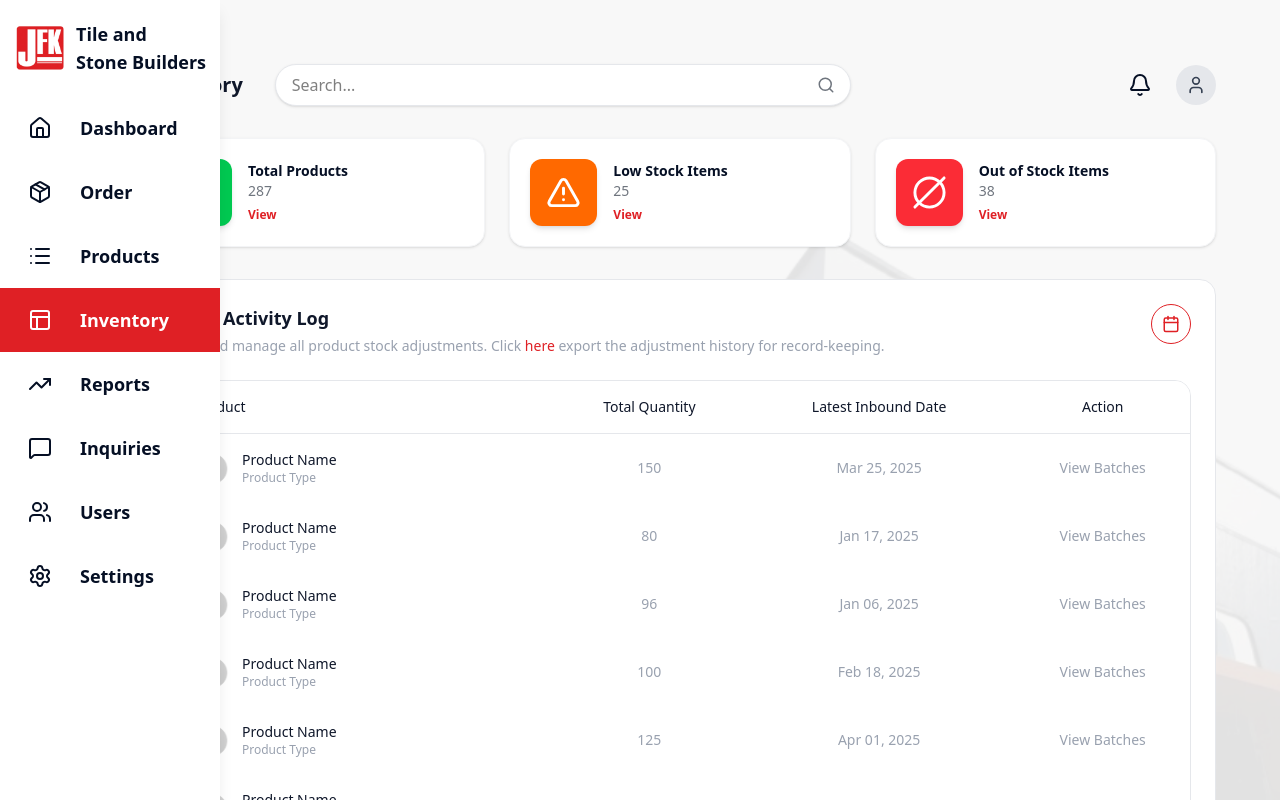
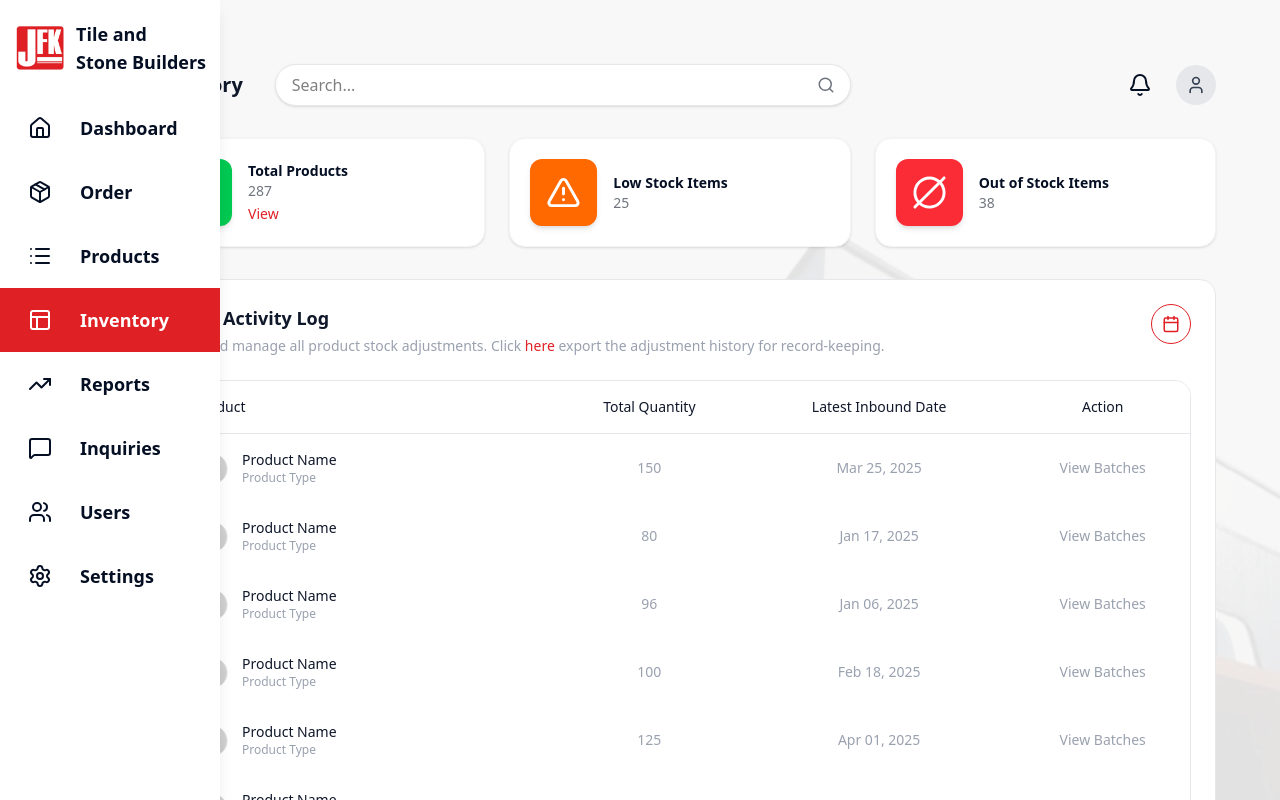
Before and after one commit to MabISayAh/AdminJaFaKa, a React (Vite) app: page /inventory in a window 1280 px wide. Shown: the top 800 px of the page. Built offline with nearby package versions, Linux system fonts and the light colour scheme.

Commit message:
Add files via upload

```diff
--- a/src/components/dashboard/MetricCard.tsx
+++ b/src/components/dashboard/MetricCard.tsx
@@ -1,4 +1,5 @@
 import React from 'react';
+import { useNavigate } from 'react-router-dom';
 import type { LucideIcon } from 'lucide-react';
 
 interface MetricCardProps {
@@ -6,9 +7,14 @@ interface MetricCardProps {
   value: string | number;
   color: string;
   icon: LucideIcon;
+  showView?: boolean;
+  viewPath?: string;
 }
 
-const MetricCard: React.FC<MetricCardProps> = ({ title, value, color, icon: Icon }) => (
+const MetricCard: React.FC<MetricCardProps> = ({ title, value, color, icon: Icon, showView, viewPath }) => {
+  const navigate = useNavigate();
+
+  return (
   <div className="bg-white p-5 rounded-2xl shadow-sm border border-gray-100 flex-1 min-w-[220px]">
     <div className="flex items-center gap-4">
       <div className={`${color} p-4 rounded-xl text-white shadow-md flex-shrink-0`}>
@@ -17,12 +23,16 @@ const MetricCard: React.FC<MetricCardProps> = ({ title, value, color, icon: Icon
       <div className="min-w-0">
         <p className="text-[#050F24] text-sm font-semibold truncate">{title}</p>
         <h3 className="text-sm text-[#6F757E] truncate">{value}</h3>
-        <button className="text-[#DF2025] text-xs font-semibold mt-1 hover:underline cursor-pointer">
+       {showView && viewPath && (
+         <button  onClick={() => navigate(viewPath)}
+            className="text-sm text-[#DF2025] hover:underline">
           View
         </button>
+       )}
       </div>
     </div>
   </div>
 );
+};
 
 export default MetricCard;
```
